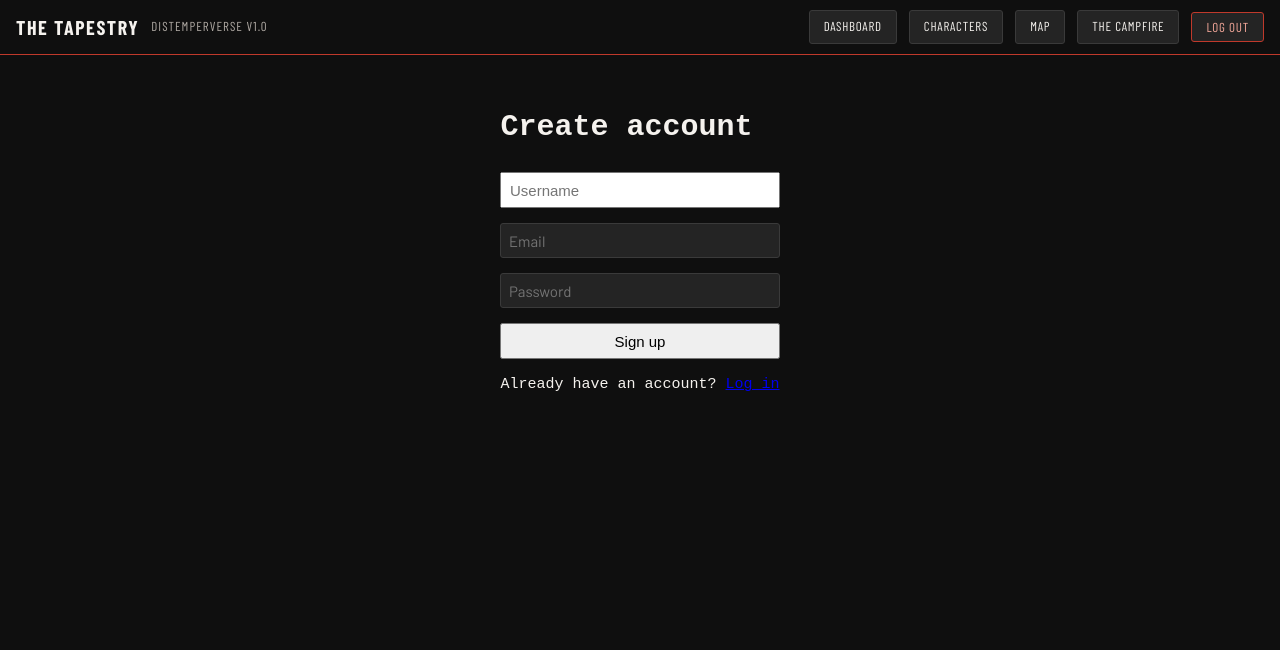
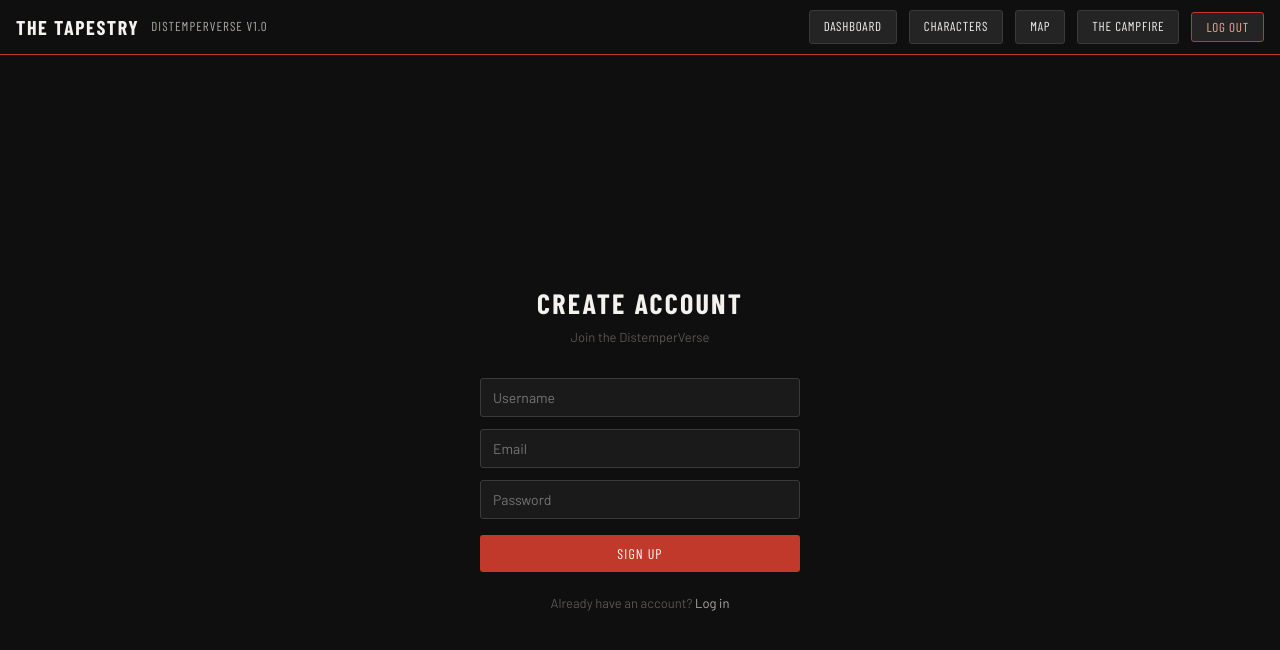
Before and after one commit to XeroSumGames/thetapestry, a Next.js app: page /signup in a window 1280 px wide. Shown: the top 650 px of the page. Built offline with nearby package versions, Linux system fonts and the light colour scheme; no server answers.

Commit message:
feat: styled signup page, autofill fix, welcome page layout correction

```diff
--- a/app/signup/page.tsx
+++ b/app/signup/page.tsx
@@ -8,7 +8,6 @@ export default function SignupPage() {
   const [password, setPassword] = useState('')
   const [username, setUsername] = useState('')
   const [error, setError] = useState('')
-  const [message, setMessage] = useState('')
   const router = useRouter()
   const supabase = createClient()
 
@@ -18,31 +17,56 @@ async function handleSignup(e: React.FormEvent) {
     const { error: signUpError } = await supabase.auth.signUp({
       email,
       password,
-    options: {
-      data: { username }
-    }
+      options: { data: { username } }
     })
     if (signUpError) { setError(signUpError.message); return }
     router.push('/welcome')
   }
 
+  const inp: React.CSSProperties = {
+    padding: '10px 12px', fontSize: '14px',
+    background: '#1a1a1a', border: '1px solid #3a3a3a',
+    borderRadius: '3px', color: '#f5f2ee',
+    fontFamily: 'Barlow, sans-serif',
+    width: '100%', boxSizing: 'border-box',
+  }
+
   return (
-    <main style={{ padding: '2rem', maxWidth: '400px', margin: '0 auto', fontFamily: 'monospace' }}>
-      <h1>Create account</h1>
-      <form onSubmit={handleSignup} style={{ display: 'flex', flexDirection: 'column', gap: '1rem', marginTop: '1.5rem' }}>
-        <input placeholder="Username" value={username} onChange={e => setUsername(e.target.value)}
-          style={{ padding: '0.5rem', fontSize: '1rem' }} required />
-        <input placeholder="Email" type="email" value={email} onChange={e => setEmail(e.target.value)}
-          style={{ padding: '0.5rem', fontSize: '1rem' }} required />
-        <input placeholder="Password" type="password" value={password} onChange={e => setPassword(e.target.value)}
-          style={{ padding: '0.5rem', fontSize: '1rem' }} required />
-        <button type="submit" style={{ padding: '0.5rem', fontSize: '1rem', cursor: 'pointer' }}>
-          Sign up
+    <main style={{ minHeight: '100vh', background: '#0f0f0f', display: 'flex', alignItems: 'center', justifyContent: 'center', fontFamily: 'Barlow, sans-serif' }}>
+      <div style={{ width: '100%', maxWidth: '380px', padding: '2rem' }}>
+
+        <div style={{ textAlign: 'center', marginBottom: '2rem' }}>
+          <div style={{ fontFamily: 'Barlow Condensed, sans-serif', fontSize: '28px', fontWeight: 700, letterSpacing: '.08em', textTransform: 'uppercase', color: '#f5f2ee' }}>
+            Create Account
+          </div>
+          <div style={{ fontSize: '13px', color: '#5a5550', marginTop: '4px' }}>
+            Join the DistemperVerse
+          </div>
+        </div>
+
+        <form onSubmit={handleSignup} style={{ display: 'flex', flexDirection: 'column', gap: '12px' }}>
+          <input placeholder="Username" value={username} onChange={e => setUsername(e.target.value)} style={inp} required />
+          <input placeholder="Email" type="email" value={email} onChange={e => setEmail(e.target.value)} style={inp} required />
+          <input placeholder="Password" type="password" value={password} onChange={e => setPassword(e.target.value)} style={inp} required />
+
+          {error && (
+            <div style={{ fontSize: '13px', color: '#f5a89a', padding: '8px 10px', background: '#2a1210', border: '1px solid #7a1f16', borderRadius: '3px' }}>
+              {error}
+            </div>
+          )}
+
+          <button type="submit"
+            style={{ marginTop: '4px', padding: '10px', background: '#c0392b', border: 'none', borderRadius: '3px', color: '#fff', fontSize: '14px', fontFamily: 'Barlow Condensed, sans-serif', letterSpacing: '.08em', textTransform: 'uppercase', cursor: 'pointer' }}>
+            Sign Up
           </button>
-        {error && <p style={{ color: 'red' }}>{error}</p>}
-        {message && <p style={{ color: 'green' }}>{message}</p>}
         </form>
-      <p style={{ marginTop: '1rem' }}>Already have an account? <a href="/login">Log in</a></p>
+
+        <p style={{ marginTop: '1.5rem', textAlign: 'center', fontSize: '13px', color: '#5a5550' }}>
+          Already have an account?{' '}
+          <a href="/login" style={{ color: '#b0aaa4', textDecoration: 'none' }}>Log in</a>
+        </p>
+
+      </div>
     </main>
   )
 }
--- a/components/LayoutShell.tsx
+++ b/components/LayoutShell.tsx
@@ -11,7 +11,7 @@ export default function LayoutShell({ children }: { children: React.ReactNode })
   const [suspended, setSuspended] = useState(false)
   const [checked, setChecked] = useState(false)
 
-  const hideSidebar = pathname === '/login' || pathname === '/signup'
+  const hideSidebar = pathname === '/login' || pathname === '/signup' || pathname === '/welcome'
 
   useEffect(() => {
     async function checkSuspension() {
```
Lines whose indentation alone changed are shown as unchanged.
